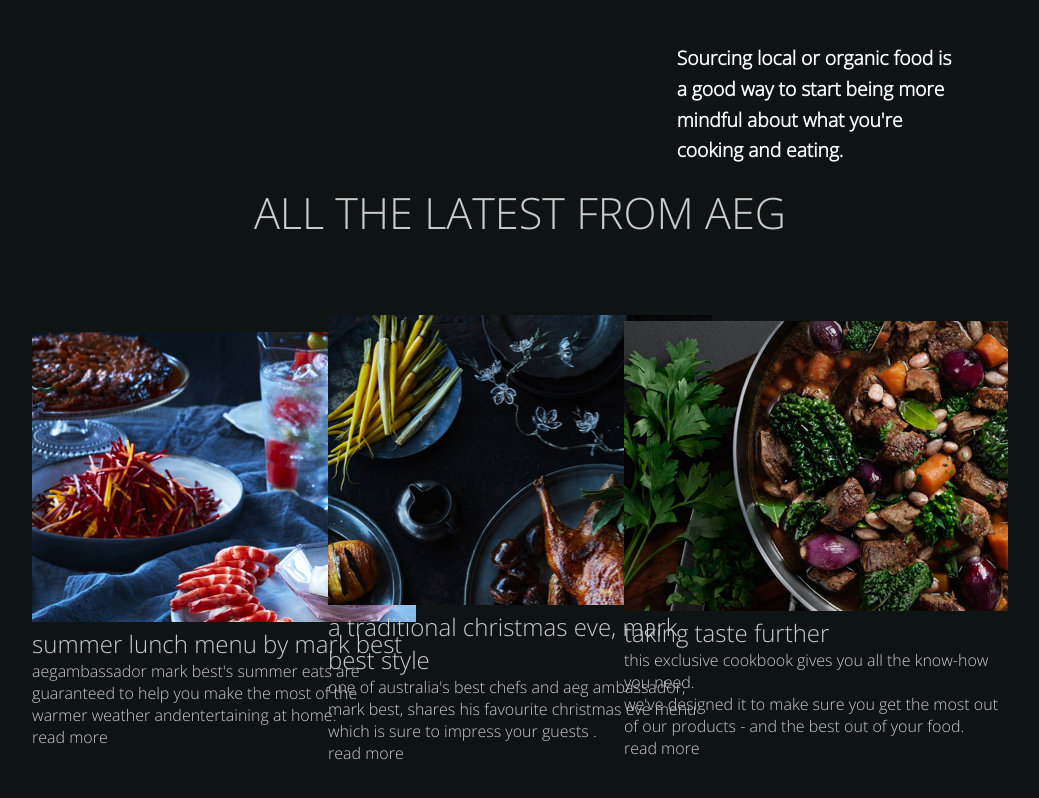
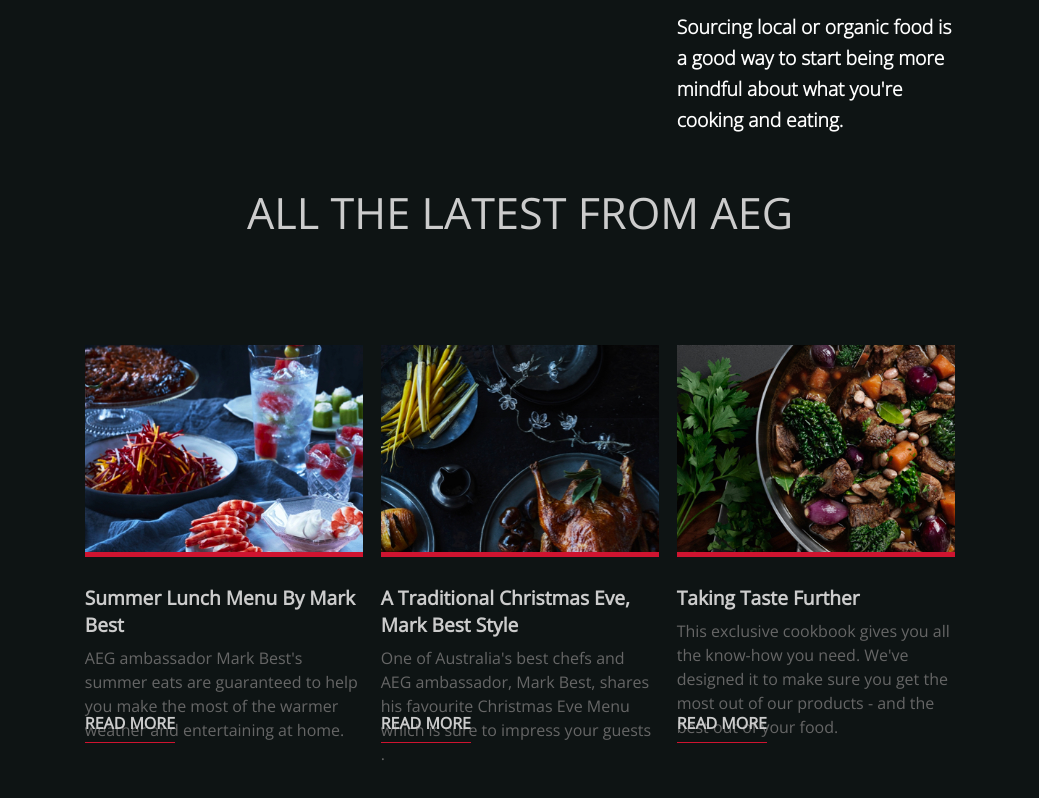
Before and after one commit to josefdclxvi/orchard-test, a React (Vite) app: page / in a window 1280 px wide. Shown: the part 714-1512 px from the top of the page, without its empty margins (120-1159 px from the left). Built offline with nearby package versions, Linux system fonts and the light colour scheme.

Commit message:
refactor: update all the latest block
- add style
- update key value in item card
- handle event in anchor tag

```diff
--- a/src/assets/style/all-the-latest.css
+++ b/src/assets/style/all-the-latest.css
@@ -1,6 +1,6 @@
 .main .all-the-latest-container {
   & * {
-    font-family: OpenSans Light,  sans-serif;
+    font-family: OpenSans Regular,  sans-serif;
     font-weight: 100;
   }
 
@@ -8,11 +8,74 @@
     width: 100%;
     text-align: center;
     margin-bottom: 3rem;
-    color: #fff;
+    color: var(--font-color-dark);
 
     & h1 {
       font-size: 2.7rem;
       text-transform: uppercase;
     }
   }
+
+  & .card {
+    & figure {
+      width: 100%;
+
+      & img {
+        width: 100%;
+        height: 100%;
+        object-fit: cover;
+      }
+
+      & .border-line {
+        width: 100%;
+        height: 0.3rem;
+        background-color: var(--error);
+        transform: translateY(-0.5rem);
+      }
+
+      & figcaption {
+        height: 8rem;
+      }
+
+      & h3 {
+        font-size: 1.2rem;
+        font-weight: bold;
+        text-transform: capitalize;
+        margin: 1.2rem auto 0.5rem
+      }
+
+      & a {
+        text-transform: uppercase;
+        font-weight: bold;
+        margin-top: 10rem;
+        padding-bottom: 0.5rem;
+        border-bottom: 0.1rem solid var(--error);
+      }
+
+    }
+  }
 }
+
+p.content {
+  margin-bottom: 0.75rem;
+
+  & p::first-letter {
+    display: block;
+    text-transform: capitalize;
+  }
+
+  & p, & p  * {
+    color: var(--font-color-dark);
+    line-height: 1.5;
+
+    & strong.capitalize {
+      text-transform: capitalize;
+    }
+    & strong.uppercase {
+      text-transform: uppercase;
+    }
+    & strong.normal {
+      font-weight: normal;
+    }
+  }
+}
--- a/src/layouts/all-the-latest/AllTheLatest.tsx
+++ b/src/layouts/all-the-latest/AllTheLatest.tsx
@@ -14,7 +14,7 @@ const AllTheLatest = (): ReactElement => {
           </h1>
         </header>
         {allTheLatest.data.map((item) => {
-          return <ItemCard key={item.title} {...item} />;
+          return <ItemCard key={item.id} {...item} />;
         })}
       </div>
     </div>
--- a/src/layouts/all-the-latest/components/ItemCard.tsx
+++ b/src/layouts/all-the-latest/components/ItemCard.tsx
@@ -1,10 +1,11 @@
-import type { ReactElement } from "react";
+import type { ReactElement, MouseEvent } from "react";
 
 import DOMPurify from "dompurify";
 
 import { Card } from "../../../components";
 
 interface ItemCardProps {
+  id: string;
   title: string;
   body: string | Node;
   url: string;
@@ -12,20 +13,28 @@ interface ItemCardProps {
 }
 
 const ItemCard = (props: ItemCardProps): ReactElement => {
-  const { title, body, url, thumbnail } = props;
+  const { id, title, body, url, thumbnail } = props;
+
+  const handleClick = (event: MouseEvent<HTMLAnchorElement>) => {
+    const { id } = event.currentTarget;
+    console.log("id = ", id);
+  };
 
   return (
     <Card>
       <figure>
         <img src={`/img/component-02/${thumbnail}`} alt={thumbnail} />
+        <div className="border-line" />
         <figcaption>
-          <h2>{title}</h2>
+          <h3>{title}</h3>
           <p
             className="content"
             dangerouslySetInnerHTML={{ __html: DOMPurify.sanitize(body) }}
           />
         </figcaption>
-        <a href={url}>read more</a>
+        <a href={url} id={id} onClick={(event) => handleClick(event)}>
+          read more
+        </a>
       </figure>
     </Card>
   );
--- a/src/layouts/all-the-latest/data.json
+++ b/src/layouts/all-the-latest/data.json
@@ -1,20 +1,23 @@
 {
   "data": [
     {
+      "id": "aeg-1",
       "title": "summer lunch menu by mark best",
-      "body": "<p><strong>aeg</strong>ambassador <strong>mark best</strong>'s <strong>summer eats</strong> are guaranteed to help you make the most of the warmer weather andentertaining at home.</p>",
+      "body": "<p><strong class=\"uppercase\">aeg</strong> ambassador <strong class=\"capitalize\">mark best</strong>'s <strong  class=\"normal\">summer eats</strong> are guaranteed to help you make the most of the warmer weather and entertaining at home.</p>",
       "thumbnail": "Image-01.jpg",
       "url": "#"
     },
     {
+      "id": "aeg-2",
       "title": "a traditional christmas eve, mark best style",
-      "body": "<p>one of <strong>australia's best chefs</strong> and <strong>aeg</strong> ambassador, <strong>mark best</strong>, shares his favourite <strong>christmas eve menu</strong> which is sure to impress your guests .</p>",
+      "body": "<p>one of <strong>Australia's best chefs</strong> and <strong class=\"uppercase\">aeg</strong> ambassador, <strong class=\"capitalize\">mark best</strong>, shares his favourite <strong class=\"capitalize\">christmas eve menu</strong> which is sure to impress your guests .</p>",
       "thumbnail": "Image-02.jpg",
       "url": "#"
     },
     {
+      "id": "aeg-3",
       "title": "taking taste further",
-      "body": "<p>this exclusive cookbook gives you all the know-how you need.</p><p>we've designed it to make sure you get the most out of our products - and the best out of your food.</p>",
+      "body": "<p>this exclusive cookbook gives you all the know-how you need. We've designed it to make sure you get the most out of our products - and the best out of your food.</p>",
       "thumbnail": "Image-03.jpg",
       "url": "#"
     }
--- a/src/layouts/answer-your-bodys-needs/components/Description.tsx
+++ b/src/layouts/answer-your-bodys-needs/components/Description.tsx
@@ -28,7 +28,6 @@ const Description = (): ReactElement => {
         <br />
         <p className="note">
           <strong className="_error">be mindful</strong>
-          <br />
           <span>
             sourcing local or organic food is a good way to start being more
             mindful about what you're cooking and eating.
```
